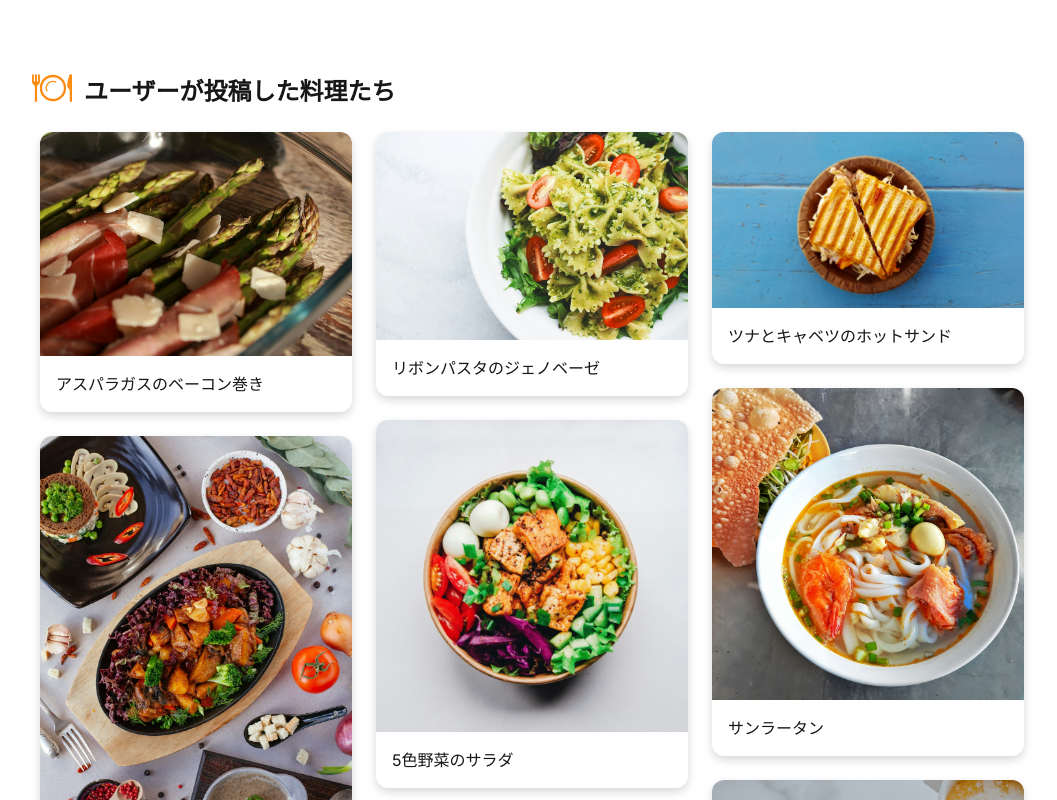
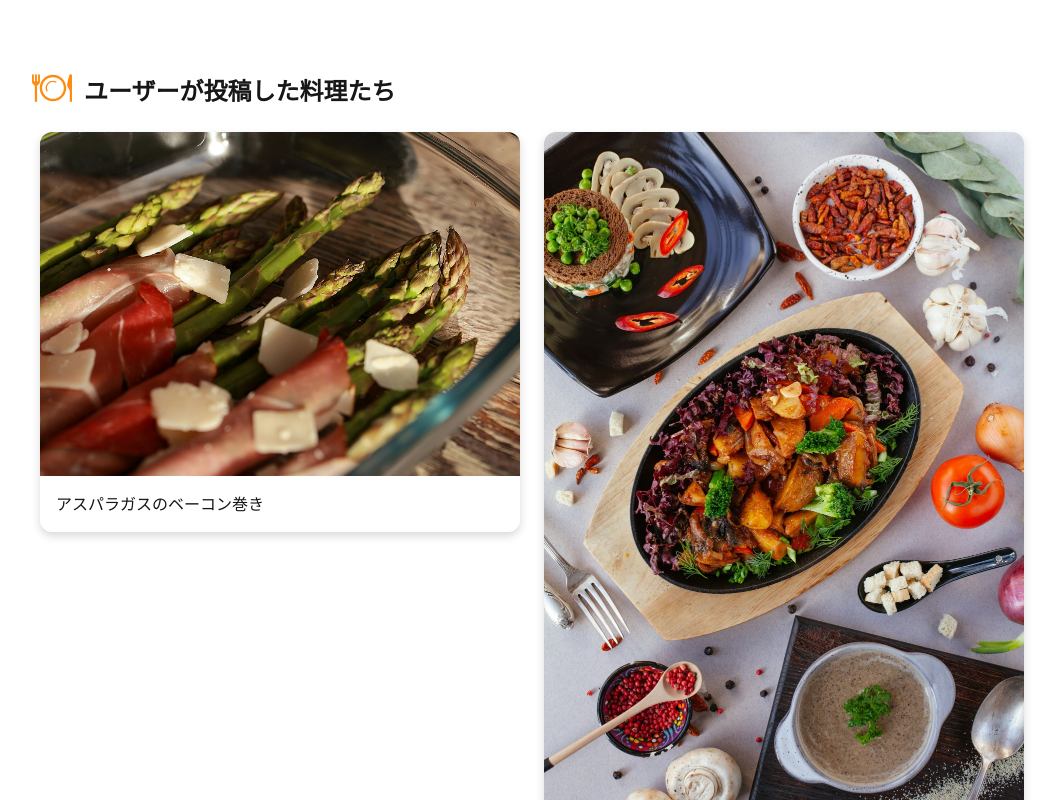
Before and after one commit to study-basic-hackathon/minna-no-recipe, a Next.js app in the folder apps/web/: page / in a window 1280 px wide. Shown: the part 2040-2840 px from the top of the page, without its empty margins (108-1165 px from the left). Built offline with nearby package versions, Linux system fonts and the light colour scheme.

Commit message:
fix: ユーザー投稿一覧を 7 件 (2-3-2) に変更

```diff
--- a/apps/web/app/page.tsx
+++ b/apps/web/app/page.tsx
@@ -209,9 +209,16 @@ export default async function Home() {
               before:content-[''] before:block before:w-11 before:h-10 before:bg-[url('/icon-dishes.svg')] before:bg-contain before:bg-no-repeat">
               ユーザーが投稿した料理たち
             </h2>
-            <ul className="columns-3 gap-6 p-2 pb-8">
-              {works.map((menu, index) => (
-                <li key={index} className="mb-6 break-inside-avoid">
+            {/* 2-3-2 レイアウト: 6 列グリッドで 1・2 行目は 3 列ずつ占有、2 行目は 2 列ずつ */}
+            <ul className="grid grid-cols-6 gap-6 p-2 pb-8">
+              {works.slice(0, 7).map((menu, index) => (
+                <li
+                  key={index}
+                  className={
+                    // 0,1 行目 / 5,6 行目は 2 枚 → col-span-3、 2~4 行目は 3 枚 → col-span-2
+                    index < 2 || index >= 5 ? "col-span-3" : "col-span-2"
+                  }
+                >
                   <a href={menu.link} className="block drop-shadow-lg">
                     <div className="overflow-hidden rounded-t-xl bg-white">
                       <Image
```
